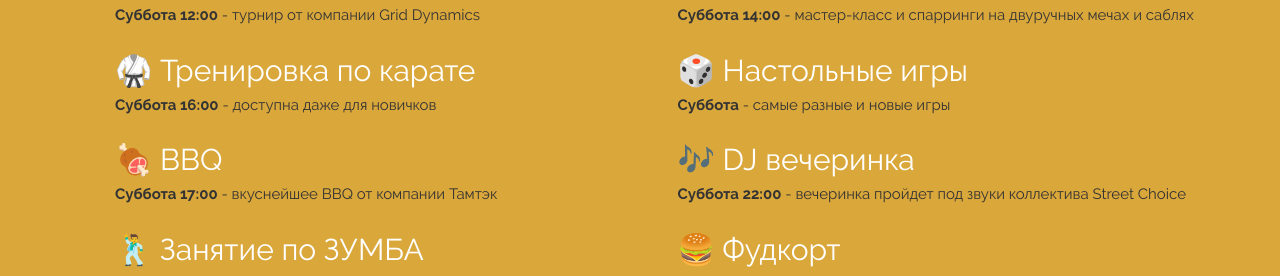
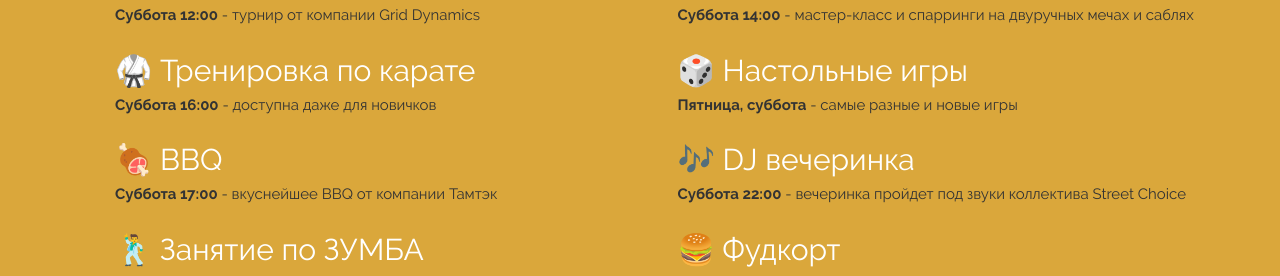
Before and after one commit to youcon/dune.github.io, a Jekyll site: the page built from index.html, in a window 1280 px wide and 900 px high, scrolled down 1604 px. Shown: the part 164-440 px from the top of the window. Built offline with Jekyll 4.4.1, drawn with Linux system fonts in a browser that asks for light colours; nearby versions of some CDN libraries; some web fonts are replaced; comment, search, counter and statistics services are not loaded.

Commit message:
Activities update

```diff
--- a/_data/activities.yml
+++ b/_data/activities.yml
@@ -34,7 +34,7 @@
   sign: "&#x1F94B"
   title: "Тренировка по карате"
   description: "доступна даже для новичков"
-- time: "Суббота"
+- time: "Пятница, суббота"
   sign: "🎲"
   title: "Настольные игры"
   description: "самые разные и новые игры"
```
